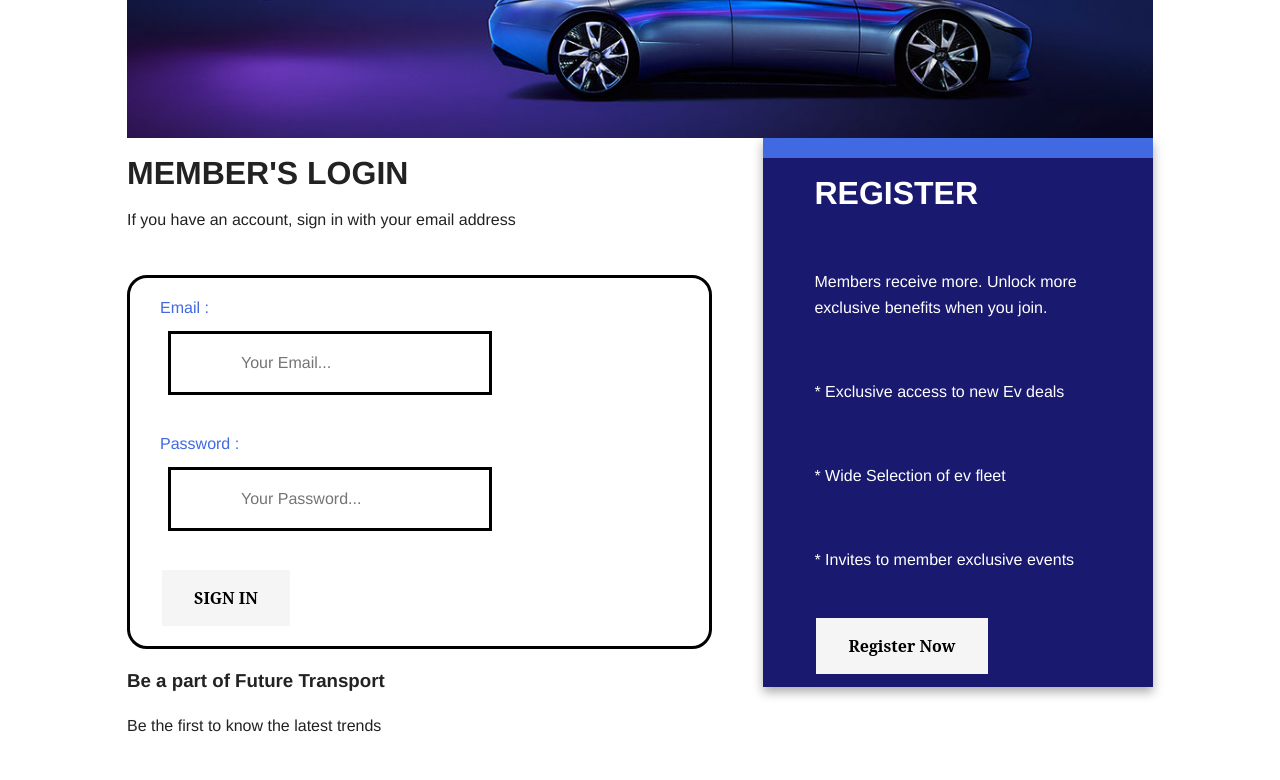
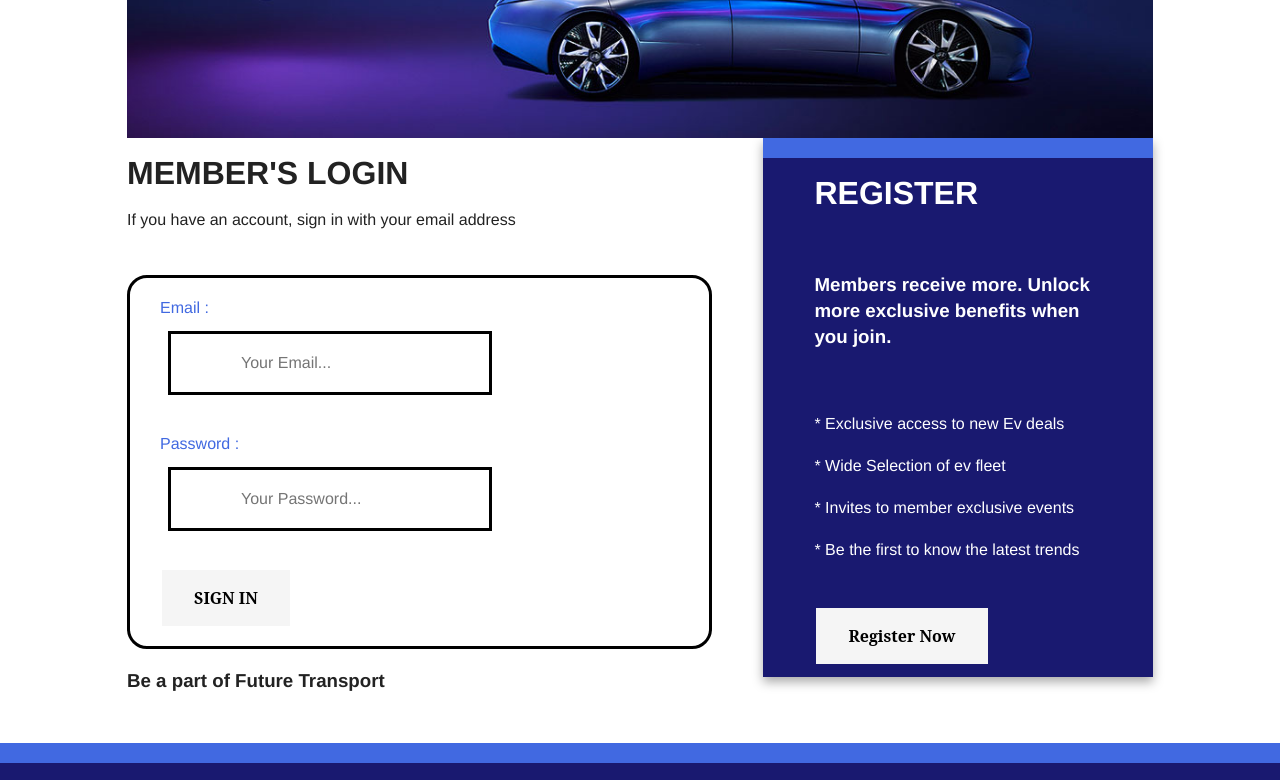
Before and after one commit to Darsh978/home-project-CM2104, a plain HTML site: page prototype/Login.html in a window 1280 px wide. Shown: the part 640-1420 px from the top of the page. Drawn offline with nearby package versions, Linux system fonts and the light colour scheme.

Commit message:
Add files via upload

```diff
--- a/prototype/Login.html
+++ b/prototype/Login.html
@@ -83,7 +83,7 @@
                 </fieldset>
                 <header>
                     <h3>Be a part of Future Transport</h3>
-                    <p>Be the first to know the latest trends</p>
+
                 </header>
 
 
@@ -92,10 +92,11 @@
             <aside>
                 <h1>REGISTER</h1> <br>
 
-                <p> Members receive more. Unlock more exclusive benefits when you join.</p> <br>
-                <p>* Exclusive access to new Ev deals </p> <br>
-                <p>* Wide Selection of ev fleet</p> <br>
-                <p>* Invites to member exclusive events</p> <br>
+                <h3> Members receive more. Unlock more exclusive benefits when you join.</h3> <br>
+                <p>* Exclusive access to new Ev deals </p>
+                <p>* Wide Selection of ev fleet</p>
+                <p>* Invites to member exclusive events</p>
+                <p>* Be the first to know the latest trends</p><br>
 
                 <a href="../prototype/Register.html" class="DNbutton">Register Now</a>
             </aside>
```
